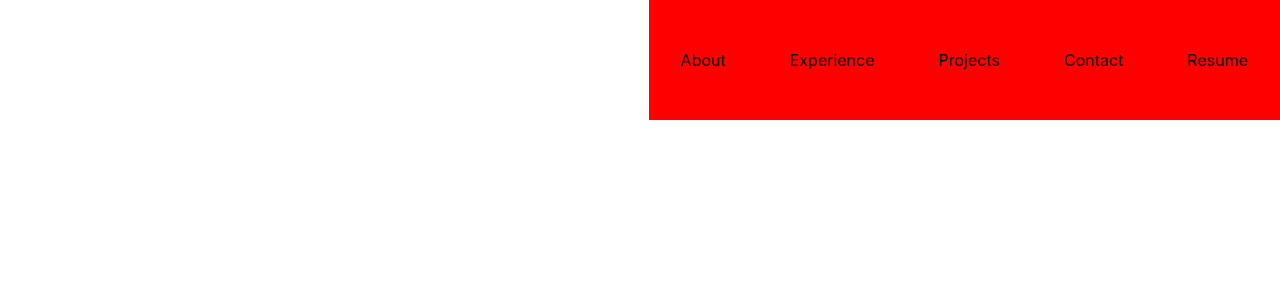
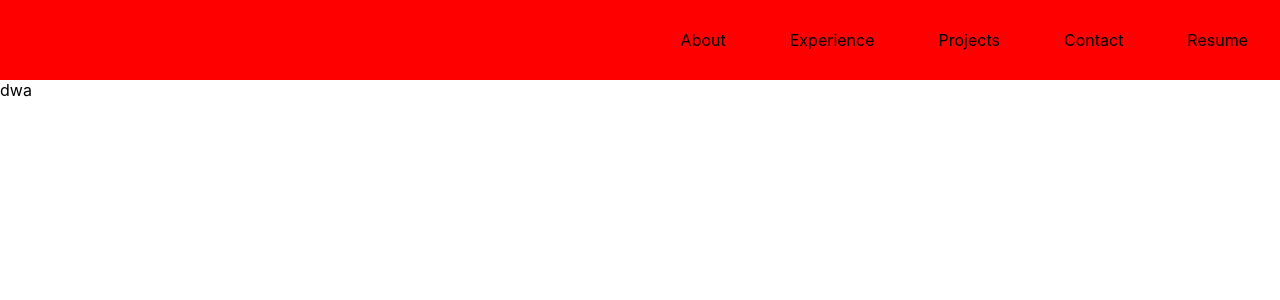
Before and after one commit to lysmm203/personal-portfolio, a React (Create React App) app: page / in a window 1280 px wide. Shown: the top 300 px of the page. Built offline with nearby package versions, Linux system fonts and the light colour scheme.

Commit message:
fixed issue regarding navbar not taking entire width

```diff
--- a/src/App.css
+++ b/src/App.css
@@ -7,15 +7,17 @@ ul{
   list-style-type: none;
   margin: 0px;
   padding: 0px;
+
 }
 
 .navbar{
-  height: 15vh;
-  float:right;
+  height: 10vh;
   display: flex;
   align-items: center;
   background-color: red;
   font-weight: 400;
+  justify-content: right;
+
 }
 
 .navbar-buttons li{
--- a/src/App.js
+++ b/src/App.js
@@ -1,10 +1,15 @@
 import logo from './logo.svg';
 import './App.css';
 import Navbar from "./components/navbar";
+import Intro from "./components/intro"
+
 
 function App() {
   return (
-    <Navbar/>
+      <div>
+        <Navbar/>
+        <Intro/>
+      </div>
   );
 }
 
--- a/src/components/intro.js
+++ b/src/components/intro.js
@@ -0,0 +1,10 @@
+
+
+export default function Intro(){
+    return (
+        <div>
+            dwa
+        </div>
+    )
+
+}
```
